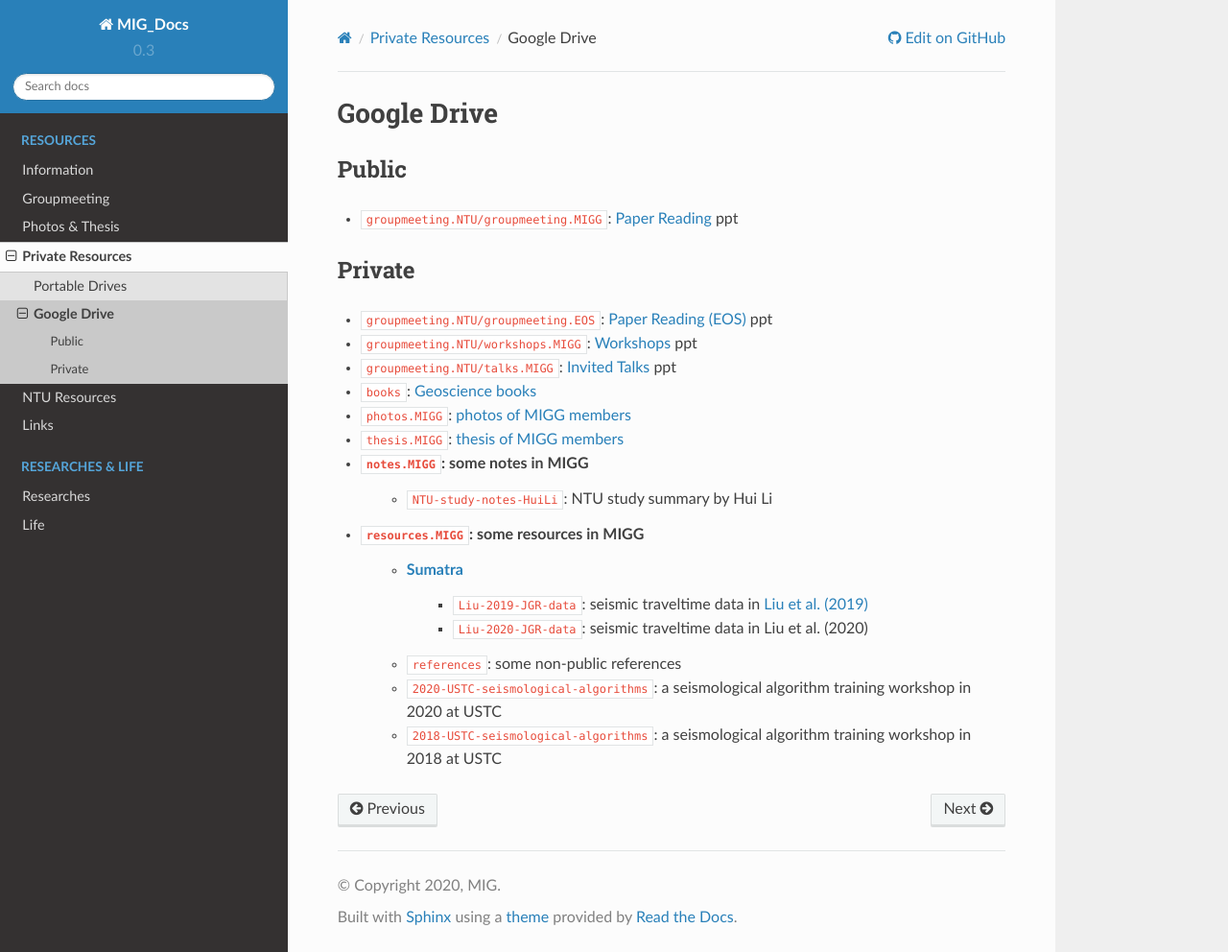
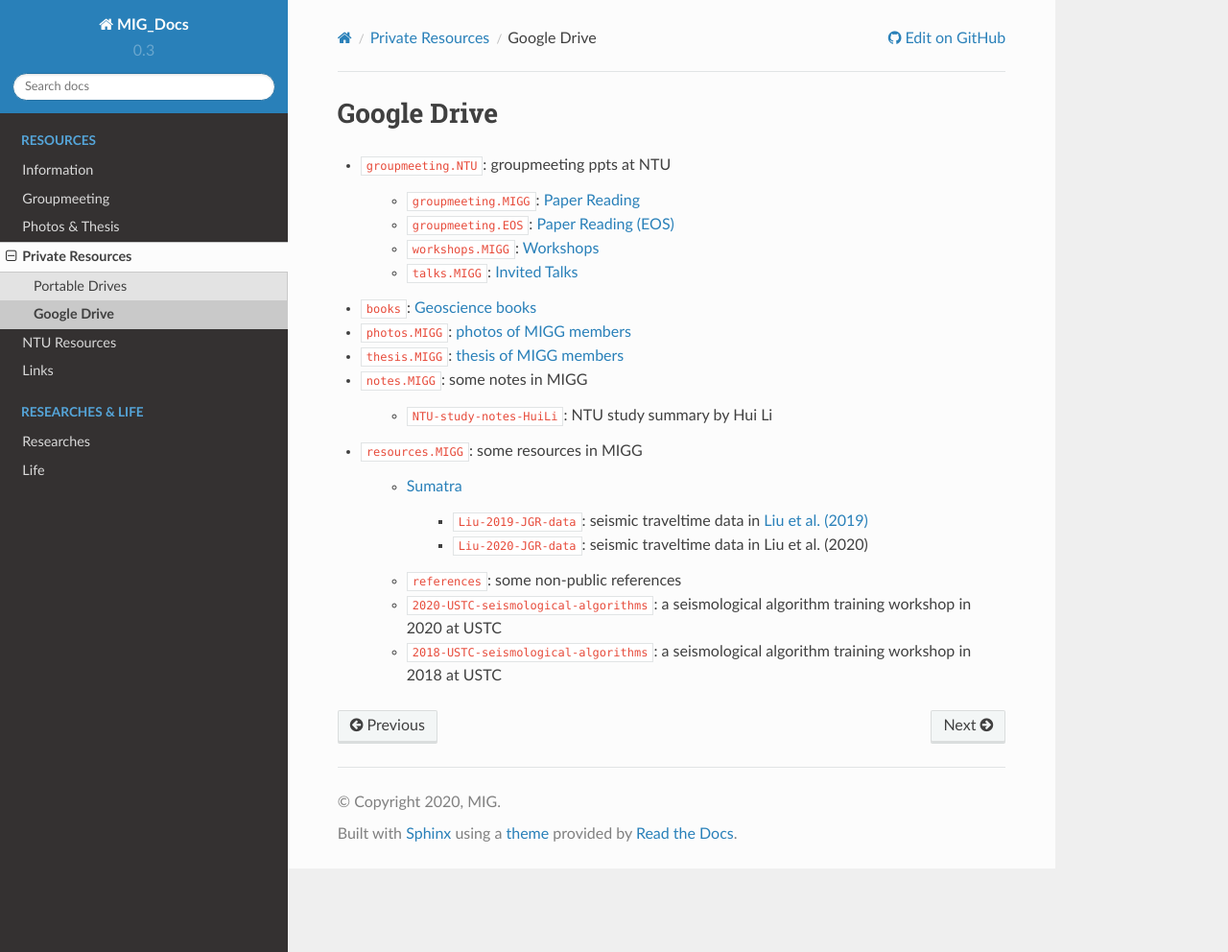
Before and after one commit to MIGG-NTU/MIG_Docs, a Sphinx documentation site: the page built from source/resources-migg/google-drive.rst, in a window 1280 px wide and 992 px high. Shown: the whole window at 96% size. Built offline with Sphinx 7.4.7 and the Read the Docs theme 2.0.0, drawn with Linux system fonts in a browser that asks for light colours.

Commit message:
re-format google drive (#32)

```diff
--- a/source/resources-migg/google-drive.rst
+++ b/source/resources-migg/google-drive.rst
@@ -1,27 +1,27 @@
 Google Drive
 ============
 
-Public
-------
+- ``groupmeeting.NTU``: groupmeeting ppts at NTU
 
-- ``groupmeeting.NTU/groupmeeting.MIGG``: :doc:`/groupmeeting/paper-reading` ppt
+    - ``groupmeeting.MIGG``: :doc:`/groupmeeting/paper-reading`
+    - ``groupmeeting.EOS``: :doc:`/groupmeeting/paper-reading-EOS`
+    - ``workshops.MIGG``: :doc:`/groupmeeting/workshops`
+    - ``talks.MIGG``: :doc:`/groupmeeting/talks`
 
-
-Private
--------
-
-- ``groupmeeting.NTU/groupmeeting.EOS``: :doc:`/groupmeeting/paper-reading-EOS` ppt
-- ``groupmeeting.NTU/workshops.MIGG``: :doc:`/groupmeeting/workshops` ppt
-- ``groupmeeting.NTU/talks.MIGG``: :doc:`/groupmeeting/talks` ppt
 - ``books``: `Geoscience books <https://core-man.github.io/blog/post/geoscience-books/>`__
 - ``photos.MIGG``: :doc:`photos of MIGG members </photos-thesis/photos-MIGG>`
 - ``thesis.MIGG``: :doc:`thesis of MIGG members </photos-thesis/thesis-MIGG>`
 - ``notes.MIGG``: some notes in MIGG
-	- ``NTU-study-notes-HuiLi``: NTU study summary by Hui Li
+
+    - ``NTU-study-notes-HuiLi``: NTU study summary by Hui Li
+
 - ``resources.MIGG``: some resources in MIGG
-	- `Sumatra <https://blogs.ntu.edu.sg/geophysics/resources/research-in-sumatra/>`__
-		- ``Liu-2019-JGR-data``: seismic traveltime data in `Liu et al. (2019) <https://doi.org/10.1029/2019JB017625>`__
-		- ``Liu-2020-JGR-data``: seismic traveltime data in Liu et al. (2020)
-	- ``references``: some non-public references
-	- ``2020-USTC-seismological-algorithms``: a seismological algorithm training workshop in 2020 at USTC
-	- ``2018-USTC-seismological-algorithms``: a seismological algorithm training workshop in 2018 at USTC
+
+    - `Sumatra <https://blogs.ntu.edu.sg/geophysics/resources/research-in-sumatra/>`__
+
+        - ``Liu-2019-JGR-data``: seismic traveltime data in `Liu et al. (2019) <https://doi.org/10.1029/2019JB017625>`__
+	- ``Liu-2020-JGR-data``: seismic traveltime data in Liu et al. (2020)
+
+    - ``references``: some non-public references
+    - ``2020-USTC-seismological-algorithms``: a seismological algorithm training workshop in 2020 at USTC
+    - ``2018-USTC-seismological-algorithms``: a seismological algorithm training workshop in 2018 at USTC
```
